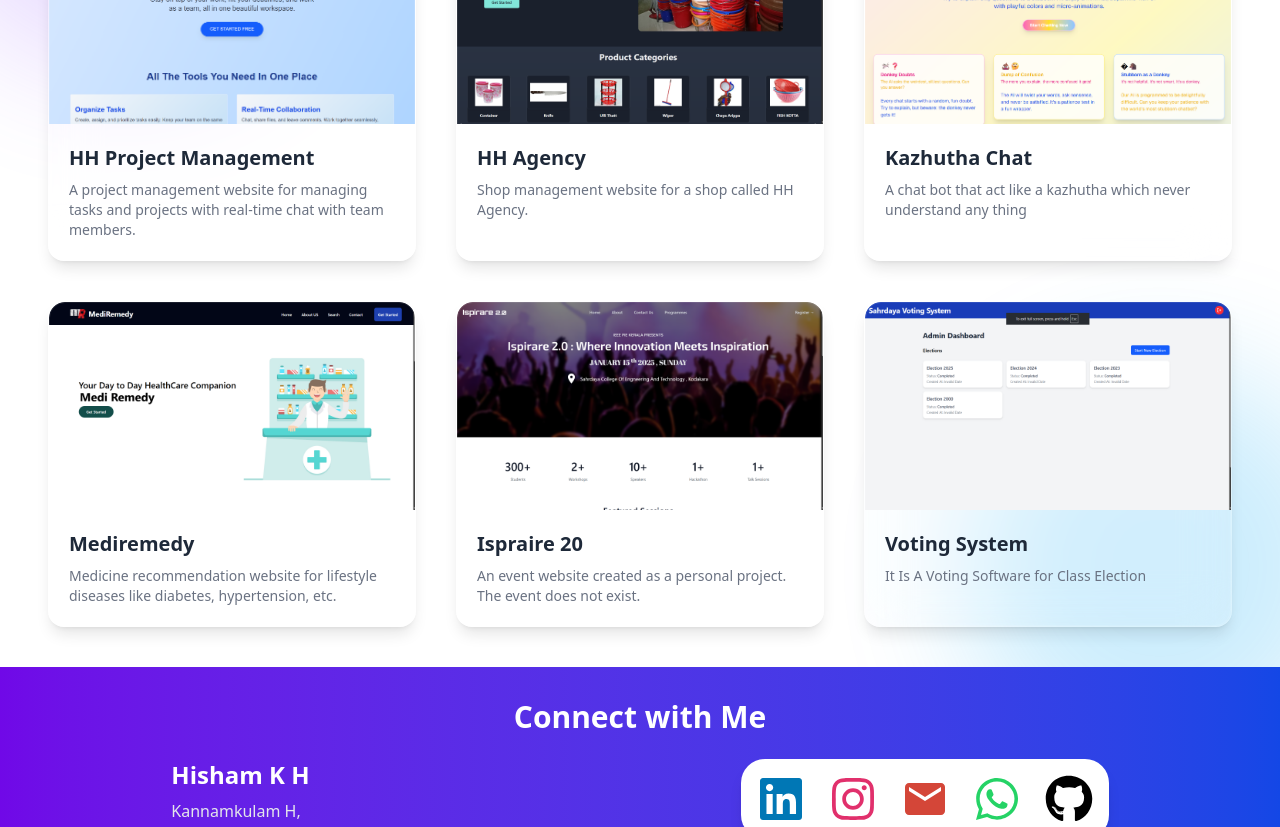
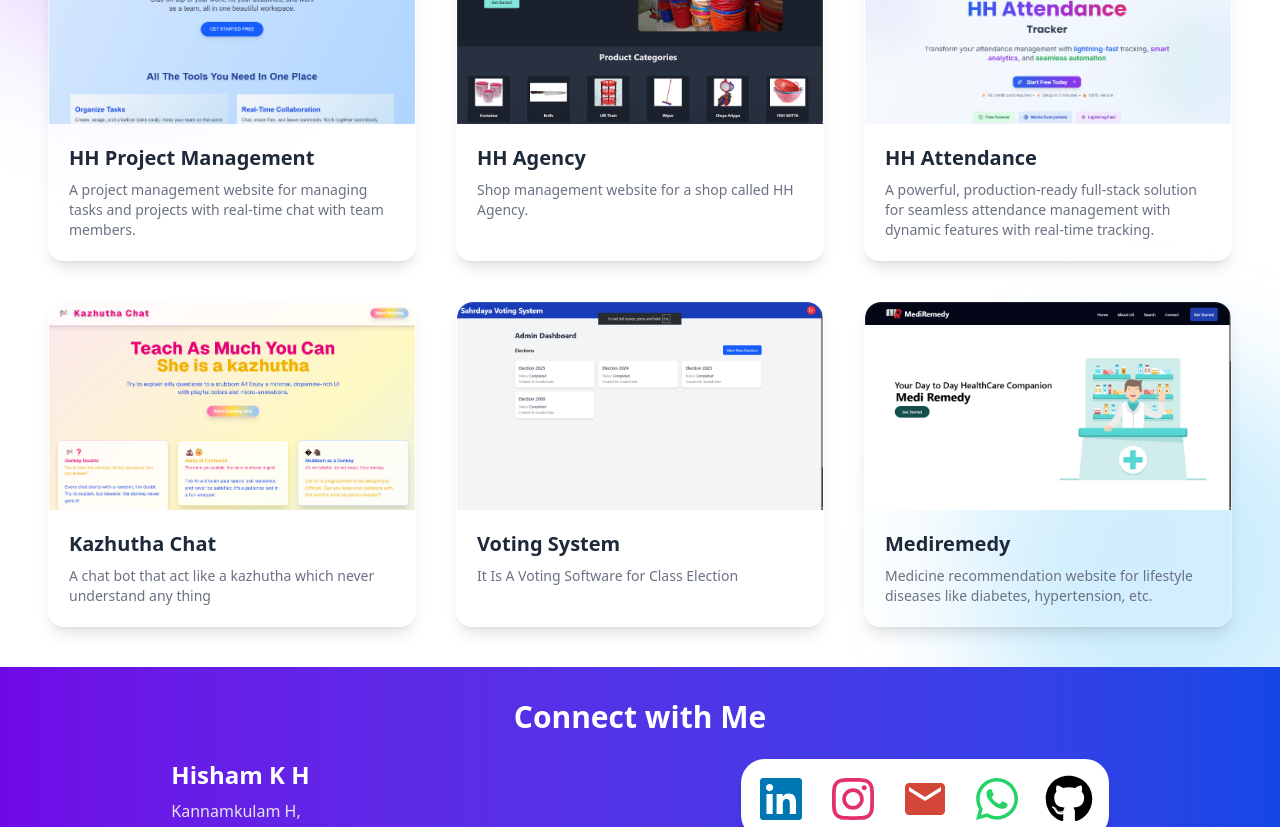
Before and after one commit to hisham1665/my-portfolio, a React (Vite) app: page / in a window 1280 px wide. Shown: the part 1580-2407 px from the top of the page. Built offline with nearby package versions, Linux system fonts and the light colour scheme.

Commit message:
add hh attendence

```diff
--- a/src/components/Projects.jsx
+++ b/src/components/Projects.jsx
@@ -15,6 +15,13 @@ const projectsitems = [
     link: "https://hh-agency.onrender.com/",
   },
   {
+    title: "HH Attendance",
+    description:
+      "A powerful, production-ready full-stack solution for seamless attendance management with dynamic features with real-time tracking.",
+    image: "/screenshots/7.png",
+    link: "https://hh-attendence.onrender.com/",
+  },
+  {
     title: "Kazhutha Chat",
     description:
       "A chat bot that act like a kazhutha which never understand any thing",
@@ -22,25 +29,18 @@ const projectsitems = [
     link: "https://kazhutha.vercel.app/",
   },
   {
+    title: "Voting System",
+    description:
+      "It Is A Voting Software for Class Election",
+    image: "/screenshots/5.png",
+    link: "https://shr-voting.onrender.com/",
+  },
+  {
     title: "Mediremedy",
     description:
       "Medicine recommendation website for lifestyle diseases like diabetes, hypertension, etc.",
     image: "/screenshots/1.png",
     link: "https://mediremedy.vercel.app/",
-  },
-  {
-    title: "Ispraire 20",
-    description:
-      "An event website created as a personal project. The event does not exist.",
-    image: "/screenshots/2.png",
-    link: "https://ispraire20.vercel.app/",
-  },
-  {
-    title: "Voting System",
-    description:
-      "It Is A Voting Software for Class Election",
-    image: "/screenshots/5.png",
-    link: "https://shr-voting.onrender.com/",
   },
 ];
 
```
Also changed, not shown: public/screenshots/2.png (deleted), public/screenshots/7.png (added).
